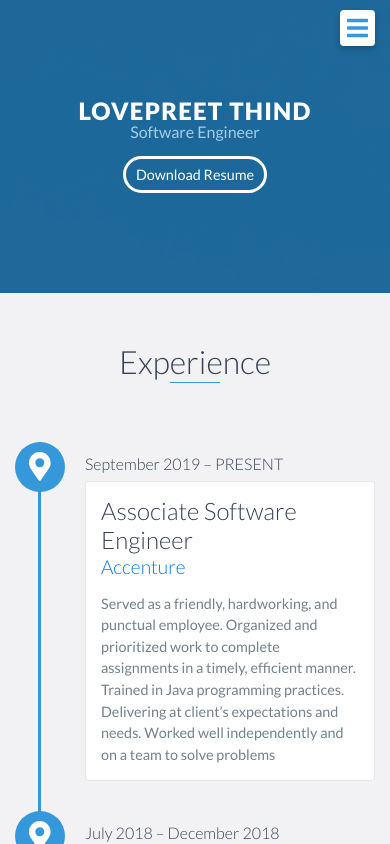
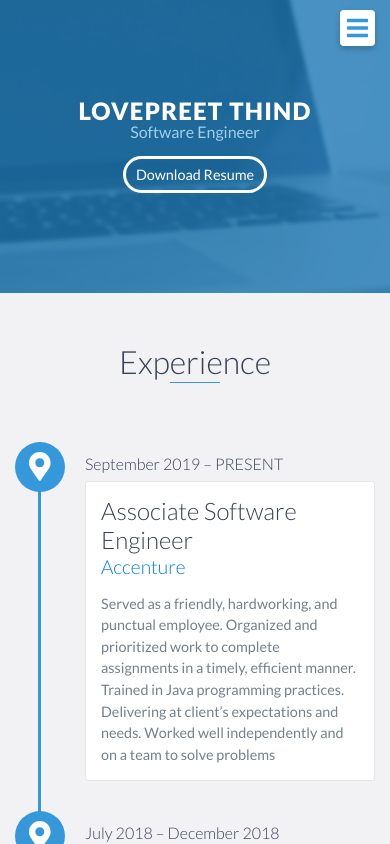
Before and after one commit to love796/myPortfolio, a React (Create React App) app: page / in a window 390 px wide. Shown: the top 844 px of the page. Built offline with nearby package versions, Linux system fonts and the light colour scheme.

Commit message:
Fixed overlay backgound on small screen

```diff
--- a/src/Components/Lead.tsx
+++ b/src/Components/Lead.tsx
@@ -13,7 +13,7 @@ export default class Lead extends React.Component {
 
 	info = Info;
 
-	bg = { background: "url('images/lead-bg.jpg')" };
+	bg = { background: "url('images/lead-bg.jpg')", "background-size": "cover" };
 
 	scrollDown() {
 		this.ref.current?.scrollIntoView({ behavior: "smooth" });
```
Also changed, not shown: 1 other file (tests, documents, lock files or other folders).
